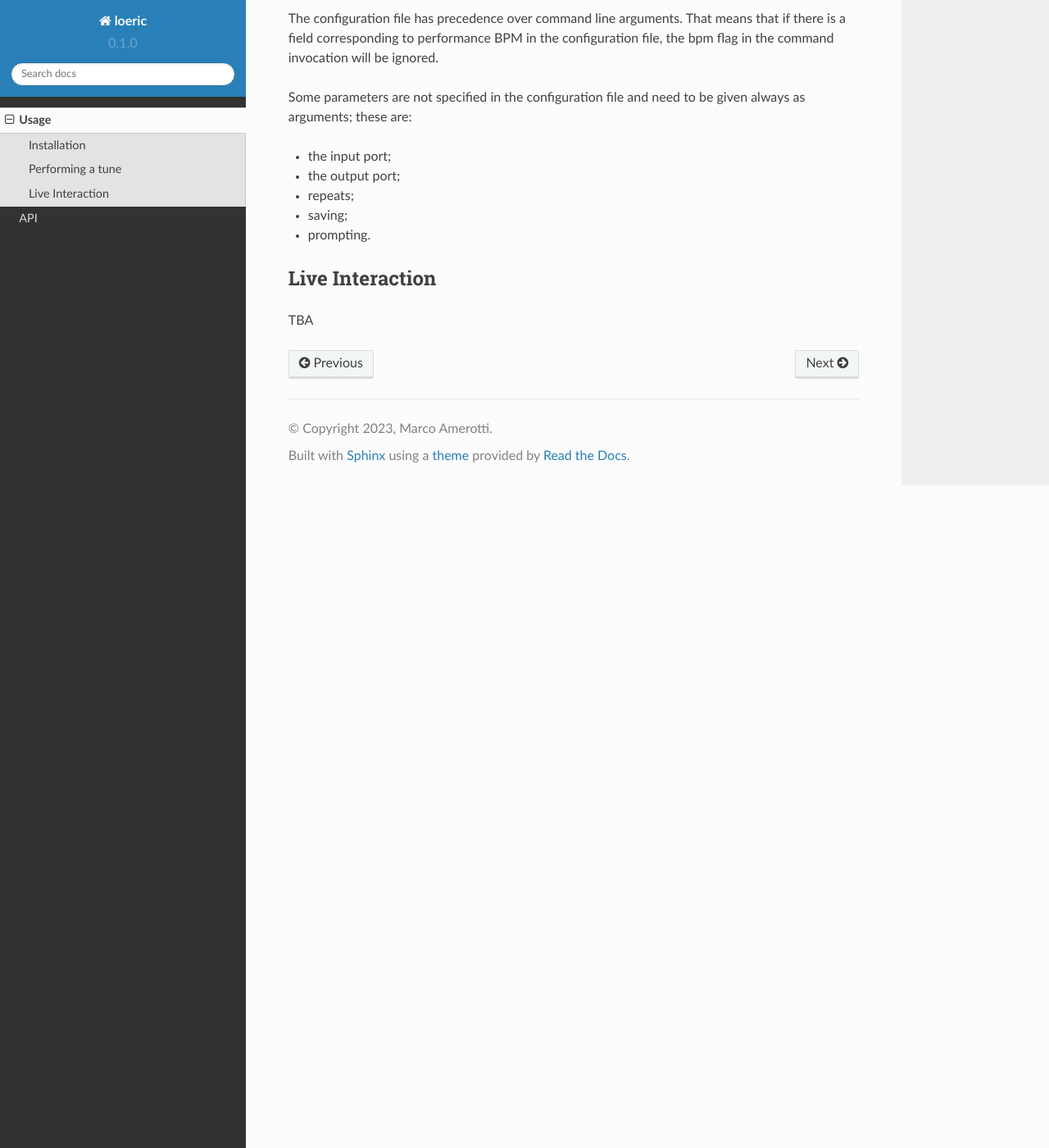
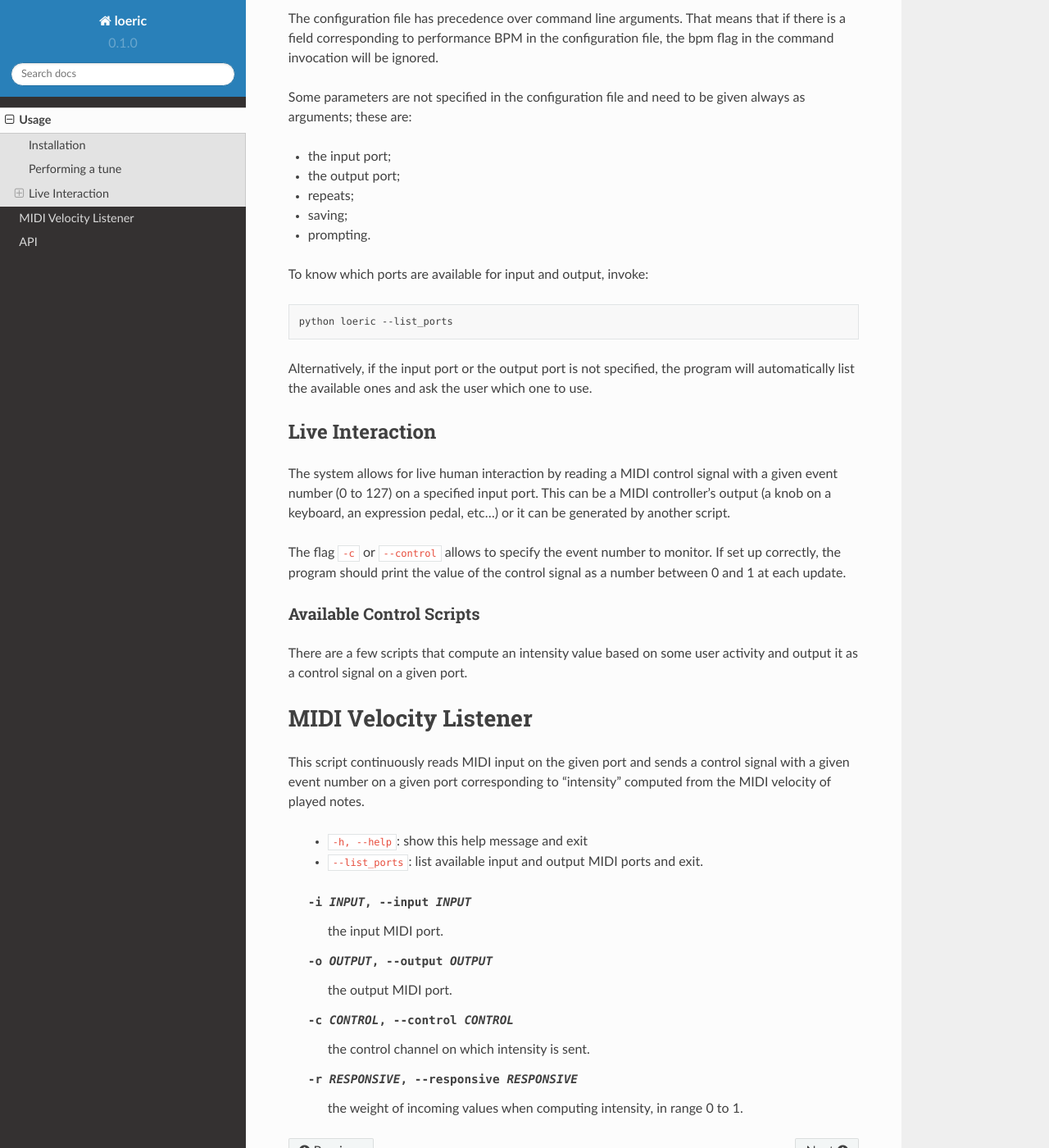
Before and after one commit to amerotz/loeric, a Sphinx documentation site: the page built from docs/source/usage.rst, in a window 1280 px wide and 1400 px high, scrolled down 1585 px. Shown: the whole window at 82% size. Built offline with Sphinx 7.4.7 and the Read the Docs theme 2.0.0, drawn with Linux system fonts in a browser that asks for light colours.

Commit message:
Update usage.rst

```diff
--- a/docs/source/usage.rst
+++ b/docs/source/usage.rst
@@ -54,7 +54,7 @@ where the possible arguments are
 * ``--no-prompt``: whether or not to wait for user input before starting;
 * ``--config CONFIG``: the path to a configuration file. Every option included in the configuration file will override command line arguments.
 
-For example, to play the tune ``butterfly.mid`` on output port ``0`` on MIDI channel ``2``, while reading control input on control signal ``42`` on input port ``0``, with a human impact of ``0.5``, transposing by ``10`` semitones, repeating ``3`` times, at ``200`` BPM
+For example, to play the tune ``butterfly.mid`` on output port ``0`` on MIDI channel ``2``, while reading control input on control signal ``42`` on input port ``0``, with a human impact of ``0.5``, transposing by ``10`` semitones, repeating ``3`` times, at ``200`` BPM:
 
 .. code-block:: bash
 
@@ -76,7 +76,40 @@ Some parameters are not specified in the configuration file and need to be given
 * saving;
 * prompting.
 
+To know which ports are available for input and output, invoke:
+
+.. code-block:: bash
+
+   python loeric --list_ports
+
+Alternatively, if the input port or the output port is not specified, the program will automatically list the available ones and ask the user which one to use.
 
 Live Interaction
 ----------------
-TBA
+The system allows for live human interaction by reading a MIDI control signal with a given event number (0 to 127) on a specified input port. This can be a MIDI controller's output (a knob on a keyboard, an expression pedal, etc...) or it can be generated by another script.
+
+The flag ``-c`` or ``--control`` allows to specify the event number to monitor. If set up correctly, the program should print the value of the control signal as a number between 0 and 1 at each update.
+
+Available Control Scripts
+*************************
+
+There are a few scripts that compute an intensity value based on some user activity and output it as a control signal on a given port.
+
+MIDI Velocity Listener
+======================
+
+This script continuously reads MIDI input on the given port and sends a control signal with a given event number on a given port corresponding to "intensity" computed from the MIDI velocity of played notes.
+
+  * ``-h, --help``: show this help message and exit
+  * ``--list_ports``: list available input and output MIDI ports and exit.
+  -i INPUT, --input INPUT
+                        the input MIDI port.
+  -o OUTPUT, --output OUTPUT
+                        the output MIDI port.
+  -c CONTROL, --control CONTROL
+                        the control channel on which
+                        intensity is sent.
+  -r RESPONSIVE, --responsive RESPONSIVE
+                        the weight of incoming values
+                        when computing intensity, in
+                        range 0 to 1.
```
